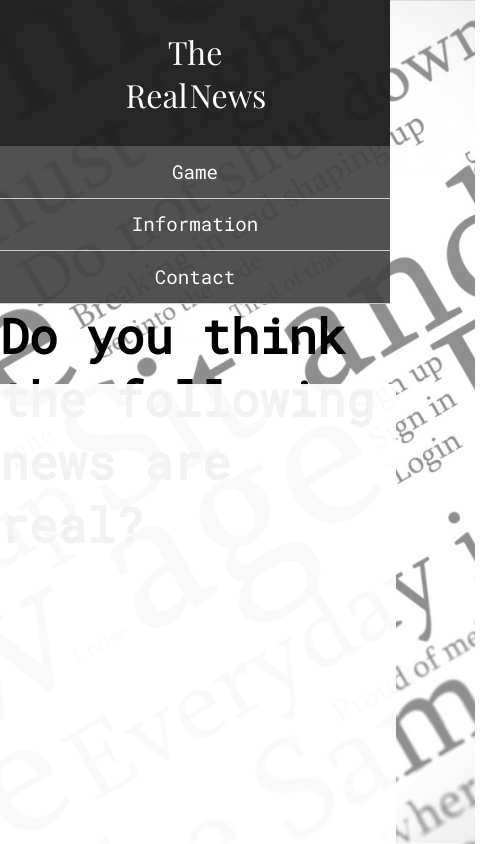
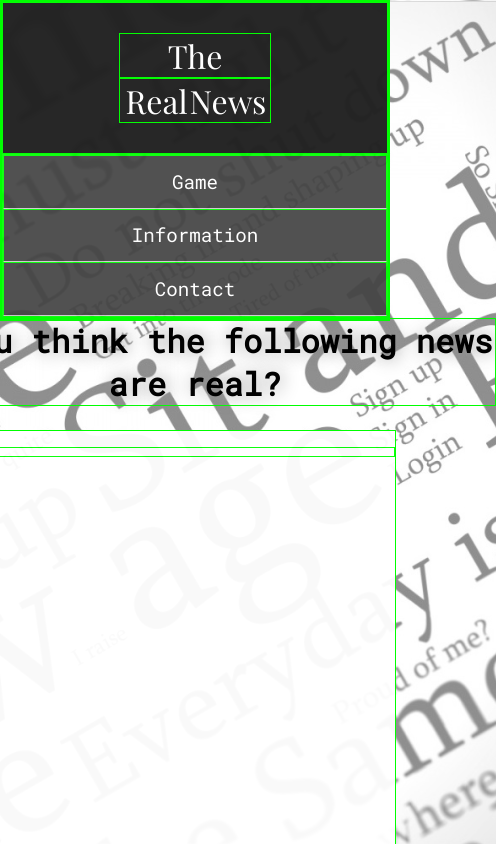
Before and after one commit to AlexCabezas2018/ELP-TIS, a website: page public/index.html in a window 390 px wide. Shown: the top 844 px of the page, 496 px wide, since content can reach past the window. Drawn offline with nearby package versions, Linux system fonts and the light colour scheme; no server answers.

Commit message:
fixed problems with buttons and tittle in section.css

```diff
--- a/public/styles/main.css
+++ b/public/styles/main.css
@@ -1,6 +1,7 @@
 *{
     margin: 0;
     padding: 0;
+    border: 1px solid lime;
 }
 
 body{
--- a/public/styles/section.css
+++ b/public/styles/section.css
@@ -4,7 +4,12 @@ h2{
 }
 
 h1{
-    font-size: 3em;
+    text-shadow: 2px 0px 18px rgba(150, 150, 150, 1);
+    font-size: 2.5em;
+    text-align: center;
+    position: absolute;
+    margin-bottom: 5em;
+    min-width: 400px;
 }
 
 .text-area{
@@ -30,12 +35,12 @@ textarea{
 
 .buttons{
     width: 60%;
-    height: 70.3%;
+    height: 70%;
     position: absolute;
     display: flex;
     justify-content: center;
     align-items: center;
-    margin-top: 3em;
+    margin-top: 5em;
 }
 
 button{
@@ -69,15 +74,22 @@ button{
     opacity: 1;
 }
 
+@media only screen and (max-width: 1040px) {
+    .text-area, .buttons{
+        margin-top: 7em;
+        min-width: 400px;
+    }
+}
 
 @media only screen and (max-width: 600px) {
-    h2{
+    .text-area, .buttons{
+        margin-top: 7em;
         min-width: 400px;
     }
 
-    .text-area, .buttons{
-        margin-top: 5em;
-        min-width: 400px;
+    h1{
+        font-size: 2em;
+        min-width: 600px;
     }
 }
 
```
